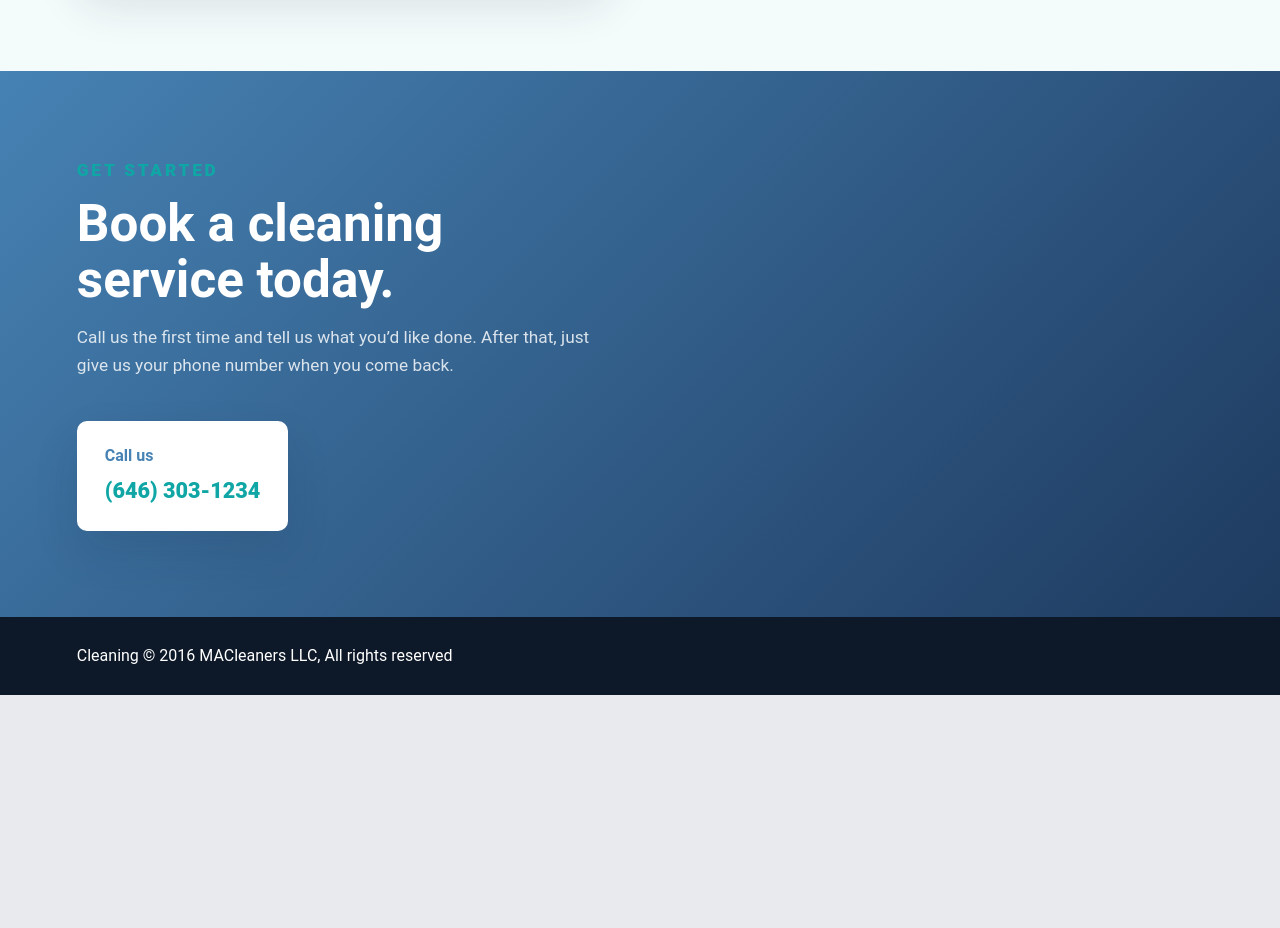
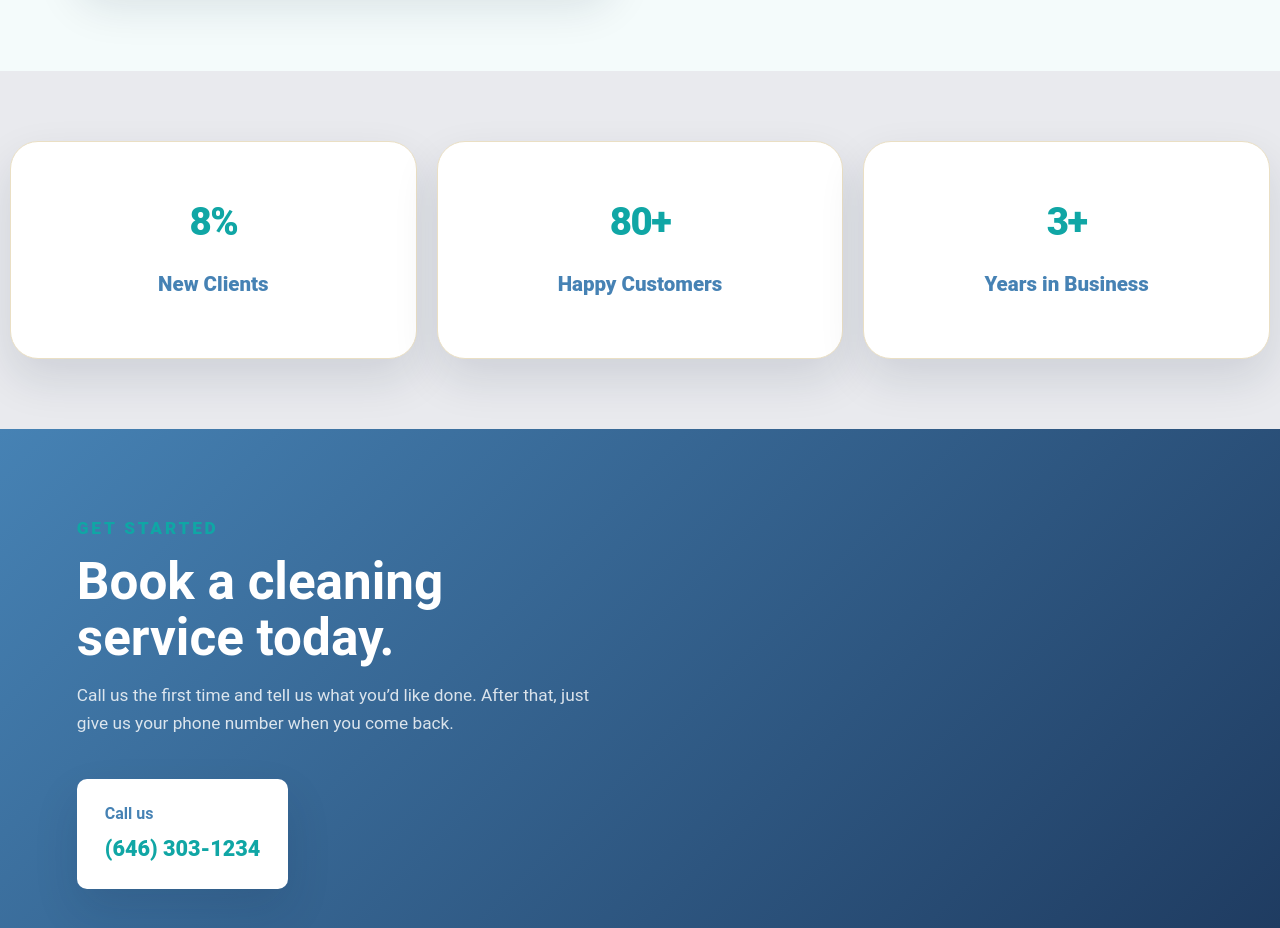
Before and after one commit to NYCMEL/MACleaners, a plain HTML site: page index.html in a window 1280 px wide. Shown: the part 2300-3228 px from the top of the page. Before the commit the page ends 2995 px from the top, so only its background shows below. Drawn offline with Linux system fonts and the light colour scheme.

Commit message:
committed

```diff
--- a/index.html
+++ b/index.html
@@ -7,6 +7,7 @@
 	<meta name="description" content="A simplified cleaning service website built with HTML, SCSS, and Vanilla JavaScript.">
 	<link rel="stylesheet" href="style.css">
 	<link rel="stylesheet" href="pricing/pricing.css">
+	<link rel="stylesheet" href="stats/stats.css">
     </head>
 
     <body>
@@ -98,8 +99,6 @@
 
 		    <h3 align="center">Average charges for 1,100 SQFT apt or homes</h3>
 		</div>
-
-		<!-- <img src="./img/x-1.png" width=100%> -->
 	    </section>
 
 	    <section class="section about section-grid" id="about">
@@ -118,6 +117,28 @@
 			<li><span>✓</span> Trained, professional cleaning teams</li>
 		    </ul>
 		</div>
+	    </section>
+
+	    <!-- STATS -->
+	    <main class="stats-page">
+		<section class="stats" aria-label="Company highlights">
+		    <article class="stats__card" tabindex="0">
+			<strong class="stats__number">8%</strong>
+			<span class="stats__label">New Clients</span>
+		    </article>
+
+		    <article class="stats__card" tabindex="0">
+			<strong class="stats__number">80+</strong>
+			<span class="stats__label">Happy Customers</span>
+		    </article>
+
+		    <article class="stats__card" tabindex="0">
+			<strong class="stats__number">3+</strong>
+			<span class="stats__label">Years in Business</span>
+		    </article>
+		</section>
+	    </main>
+
 	    </section>
 
 	    <section class="section contact section-grid" id="contact">
--- a/stats/stats.scss
+++ b/stats/stats.scss
@@ -1,18 +1,12 @@
-.stats-page {
-  min-height: 100vh;
-  margin: 0;
-  padding: 0;
-  background: #f7f5ef;
-  font-family: Roboto, Arial, sans-serif;
-  color: #5f6368;
-}
-
 .stats {
     display: grid;
     grid-template-columns: repeat(3, minmax(0, 1fr));
     gap: 0;
     width: 100%;
     padding: 0;
+
+    margin-top: 60px;
+    margin-bottom: 60px;
 }
 
 .stats__card {
```
Also changed, not shown: stats/index.html (indentation only), stats/stats.css. Lines whose indentation alone changed are shown as unchanged.
